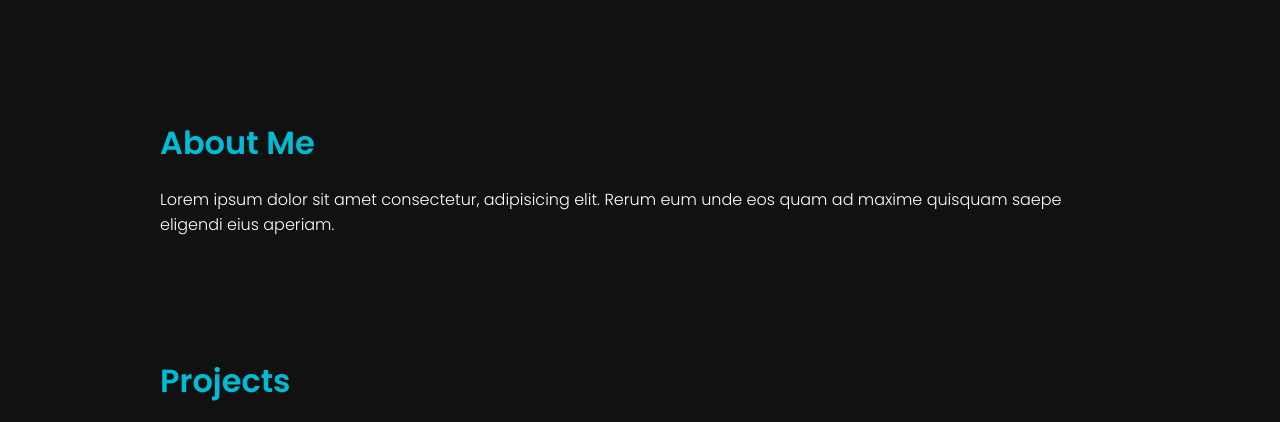
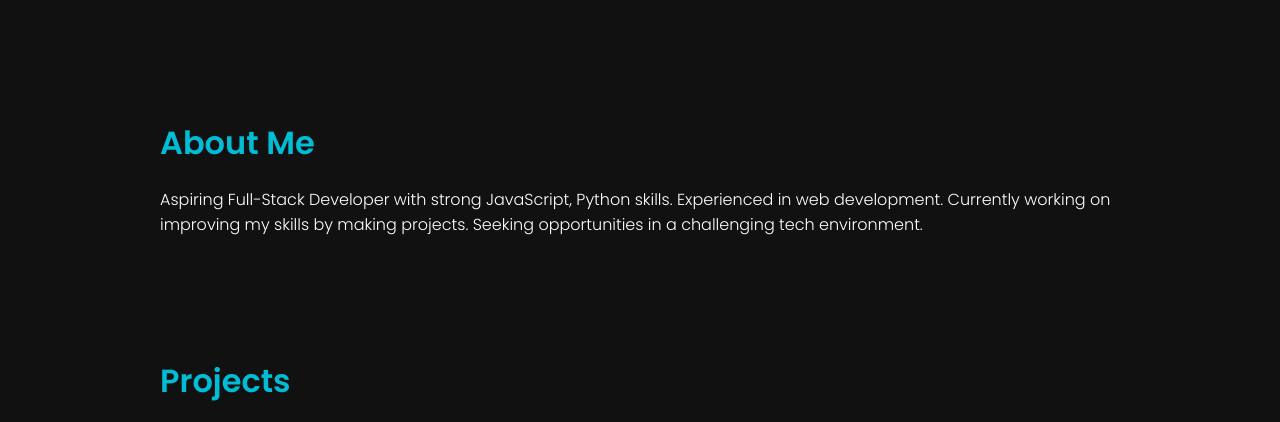
Before and after one commit to bharath-nuthalapati/portfolio, a plain HTML site: page index.html in a window 1280 px wide. Shown: the part 328-750 px from the top of the page. Drawn offline with Linux system fonts and the light colour scheme.

Commit message:
Update index.html

```diff
--- a/index.html
+++ b/index.html
@@ -185,7 +185,9 @@
   <section id="about">
     <h2>About Me</h2>
     <p>
-      Lorem ipsum dolor sit amet consectetur, adipisicing elit. Rerum eum unde eos quam ad maxime quisquam saepe eligendi eius aperiam.
+      Aspiring Full-Stack Developer with strong JavaScript, Python skills. Experienced in web development.
+  Currently working on improving my skills by making projects. Seeking opportunities in a challenging tech
+  environment.
     </p>
   </section>
 
```
